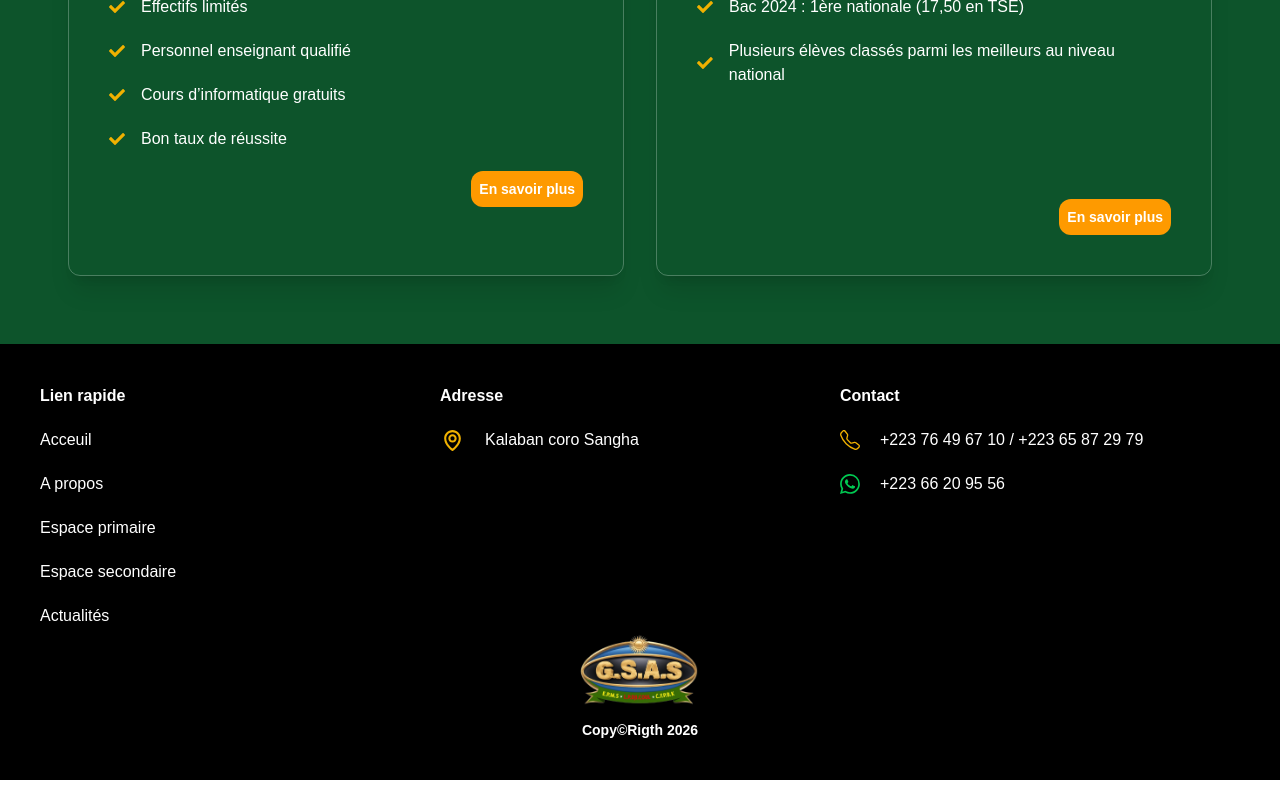
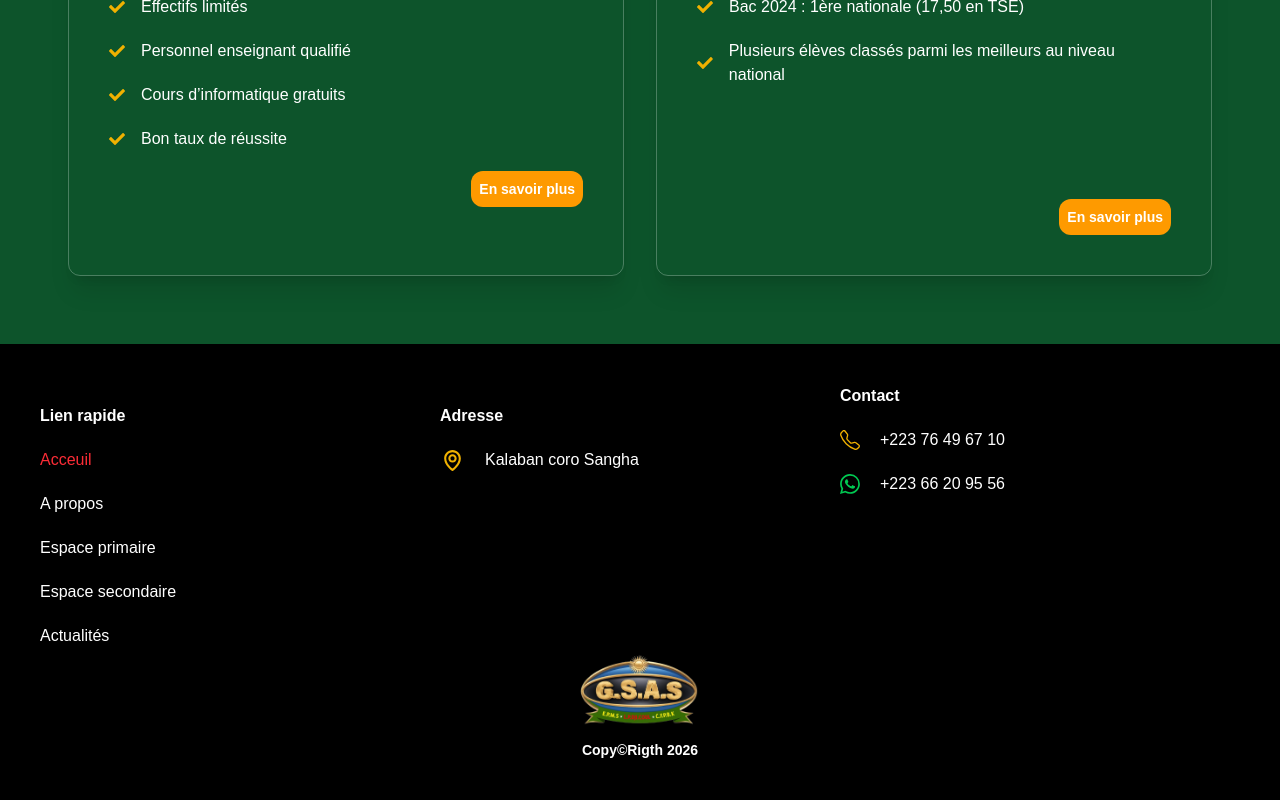
Before and after one commit to oumar-dev-app/emp-lycee, a Next.js app: page / in a window 1280 px wide. Shown: the part 2166-2966 px from the top of the page. Built offline with nearby package versions, Linux system fonts and the light colour scheme.

Commit message:
Modification au niveau de footer

```diff
--- a/_Components/Footer.tsx
+++ b/_Components/Footer.tsx
@@ -1,22 +1,28 @@
 
+'use client'
 import { DataLinks } from './DataLinks';
 import Link from 'next/link';
 import { BiMap } from 'react-icons/bi';
 import { BsTelephone, BsWhatsapp } from 'react-icons/bs';
 import Logo from './Logo';
+import { usePathname } from 'next/navigation';
 
 function Footer() {
+  const pathname = usePathname();
   return (
     <footer className='bg-black p-10 '>
       <div className='max-w-7xl  m-auto'>
         <div className='text-white grid grid-cols-1 md:grid-cols-3'>
-          <div className='space-y-5'>
+          <div className='space-y-5 mt-5'>
             <h1 className=' font-bold'>Lien rapide</h1>
             {DataLinks.map((links) => {
+              const isActive = pathname.startsWith(links.href)
               return (
                 <ul>
                   <li key={links.href}>
-                    <Link href={links.href}>
+                    <Link href={links.href}
+                      className={`hover:text-red-600  group hoverEffect ${pathname === links.href ? "text-red-500" : ""}`}
+                    >
                       {links.name}
                     </Link>
                   </li>
@@ -24,7 +30,7 @@ function Footer() {
               )
             })}
           </div>
-          <div className='space-y-5'>
+          <div className='space-y-5 mt-5'>
             <h1 className='font-bold'>
               Adresse
             </h1>
@@ -36,9 +42,7 @@ function Footer() {
           <div className='space-y-5'>
             <h1 className='font-bold'>Contact</h1>
             <p className='flex items-center gap-5'>
-              <BsTelephone size={20} className='text-yellow-500' /> +223 76 49 67 10 /
-              +223 65 87 29 79
-
+              <BsTelephone size={20} className='text-yellow-500' /> +223 76 49 67 10
             </p>
             <p className='flex items-center gap-5'>
               <BsWhatsapp size={20} className='text-green-500' /> +223 66 20 95 56
@@ -47,7 +51,7 @@ function Footer() {
         </div>
         <p className='text-center text-white text-sm font-bold'>
           <div className='flex justify-center'>
-            <Logo/>
+            <Logo />
           </div>
           Copy©Rigth 2026
         </p>
```
